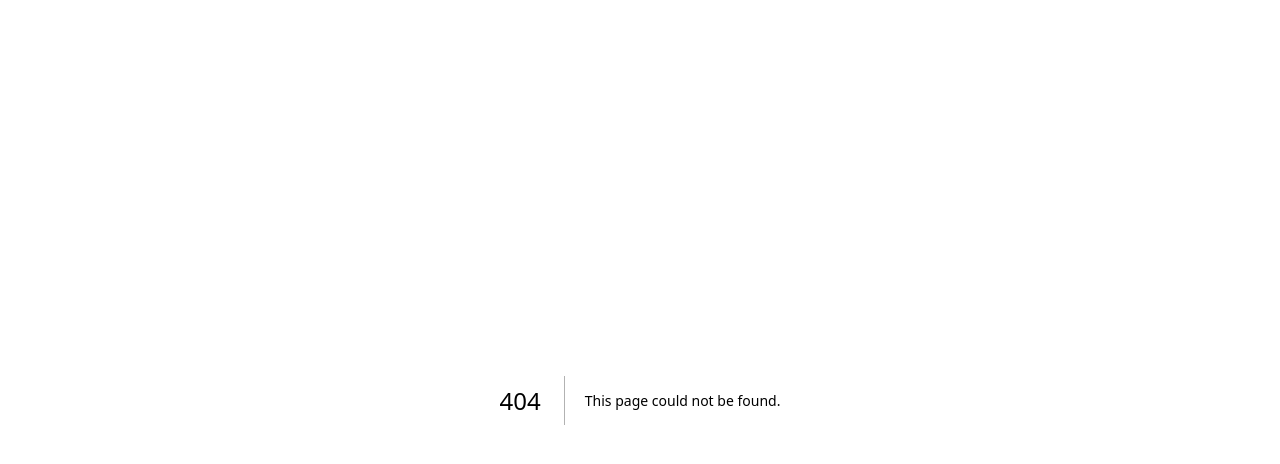
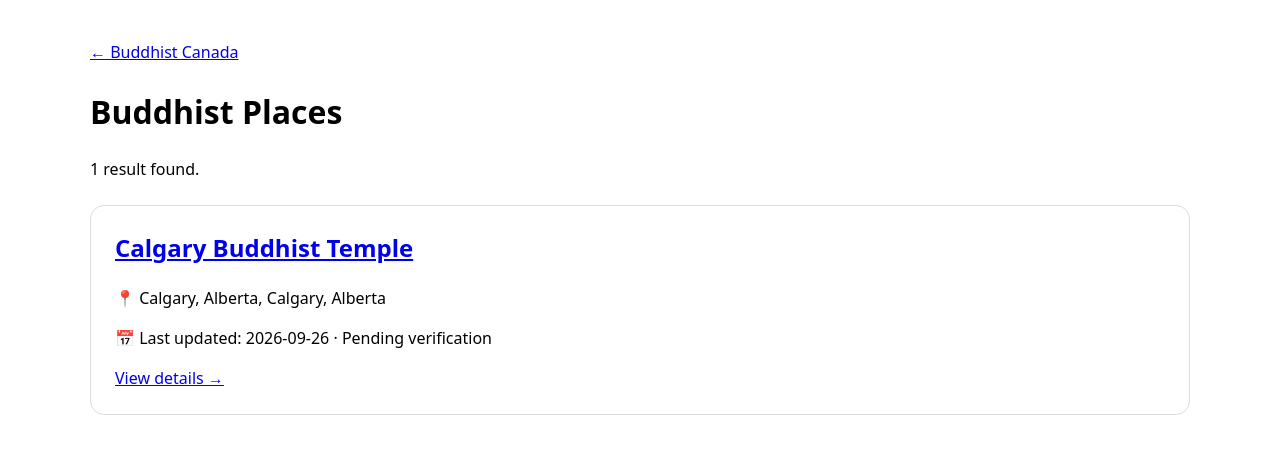
Before and after one commit to buddhistcanada/buddhist-canada, a Next.js app: page /search in a window 1280 px wide. Before the commit this address had no page. Shown: the top 464 px of the page. Built offline with nearby package versions, Linux system fonts and the light colour scheme.

Commit message:
Add Buddhist Places search results page

```diff
--- /dev/null
+++ b/app/search/page.tsx
@@ -0,0 +1,40 @@
+import { samplePlaces } from '../../data/sample-places'
+
+export default async function SearchPage({ searchParams }: { searchParams: Promise<{ q?: string; province?: string }> }) {
+  const params = await searchParams
+  const q = (params.q ?? '').trim().toLowerCase()
+  const province = (params.province ?? '').trim().toLowerCase()
+
+  const results = samplePlaces.filter((place) => {
+    const text = [place.name, place.address, place.city, place.province, place.email, place.phone].join(' ').toLowerCase()
+    return (!q || text.includes(q)) && (!province || place.province.toLowerCase() === province)
+  })
+
+  return (
+    <main style={{ maxWidth: 1100, margin: '0 auto', padding: '40px 20px', fontFamily: 'system-ui, sans-serif' }}>
+      <a href="/">← Buddhist Canada</a>
+      <h1 style={{ marginTop: 24 }}>Buddhist Places</h1>
+      <p>{results.length} result{results.length === 1 ? '' : 's'} found.</p>
+
+      {results.length === 0 ? (
+        <section style={{ marginTop: 32, padding: 24, border: '1px solid #eee', borderRadius: 14 }}>
+          <h2>No places found</h2>
+          <p>Try another name, city, province, email or phone number.</p>
+        </section>
+      ) : (
+        <div style={{ display: 'grid', gap: 16, marginTop: 24 }}>
+          {results.map((place) => (
+            <article key={place.id} style={{ padding: 24, border: '1px solid #ddd', borderRadius: 14 }}>
+              <h2 style={{ marginTop: 0 }}><a href={`/places/${place.id}`}>{place.name}</a></h2>
+              <p>📍 {place.address}{place.city ? `, ${place.city}` : ''}, {place.province}</p>
+              {place.phone && <p>📞 {place.phone}</p>}
+              {place.email && <p>📧 {place.email}</p>}
+              <p>📅 Last updated: {place.lastUpdated} · {place.verified ? '✓ Verified' : 'Pending verification'}</p>
+              <a href={`/places/${place.id}`}>View details →</a>
+            </article>
+          ))}
+        </div>
+      )}
+    </main>
+  )
+}
```
